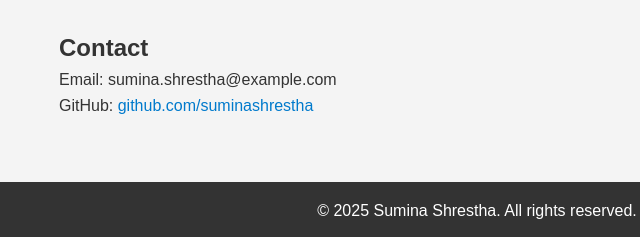
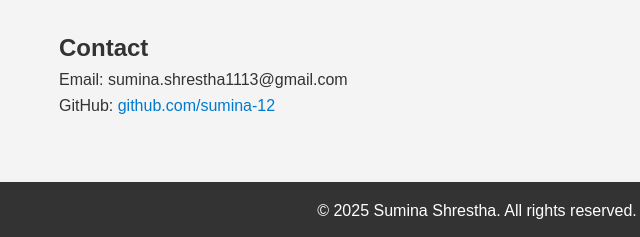
Before and after one commit to sumina-12/Portfolio, a plain HTML site: page index.html in a window 1280 px wide. Shown: the part 661-898 px from the top of the page, 163-803 px from the left. Drawn offline with Linux system fonts and the light colour scheme.

Commit message:
Update index.html

```diff
--- a/index.html
+++ b/index.html
@@ -131,9 +131,9 @@ footer {
 
   <section class="contact">
     <h2>Contact</h2>
-    <p>Email: sumina.shrestha@example.com</p>
+    <p>Email: sumina.shrestha1113@gmail.com</p>
     <p>GitHub:
-      <a href="https://github.com/suminashrestha" target="_blank">github.com/suminashrestha</a>
+      <a href="https://github.com/suminashrestha" target="_blank">github.com/sumina-12</a>
     </p>
   </section>
 
```
